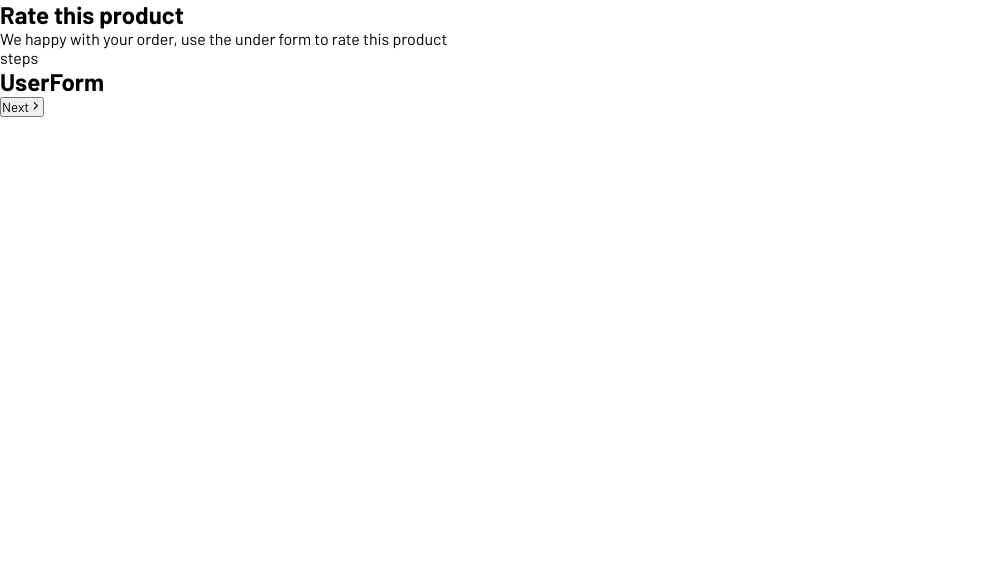
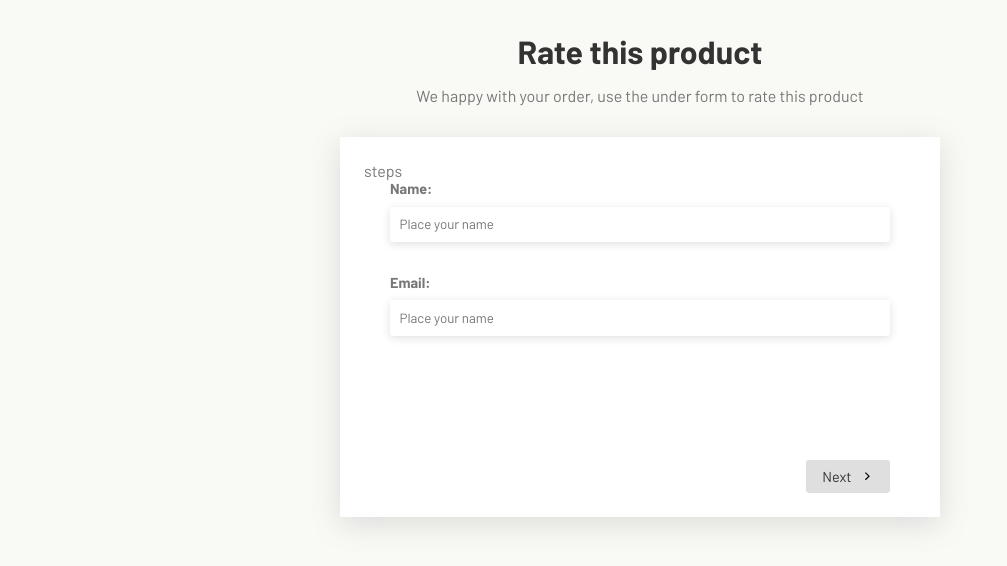
Before and after one commit to rodrigoaraujo7/multstep-form, a React (Vite) app: page / in a window 1280 px wide. Shown: the top 566 px of the page, without its empty margins (0-1007 px from the left). Built offline with nearby package versions, Linux system fonts and the light colour scheme.

Commit message:
form template & style

```diff
--- a/src/App.css
+++ b/src/App.css
@@ -1,3 +1,4 @@
+/* global styles */
 * {
   box-sizing: border-box;
 
@@ -5,4 +6,97 @@
   padding: 0;
 
   font-family: 'Barlow', sans-serif;
+  color: #333;
 }
+
+body { background-color: #f9faf5; }
+
+p { color: #777; }
+
+/* components */
+.app {
+  padding: 2rem;
+}
+
+/* header */
+.header {
+  text-align: center;
+  margin-bottom: 2rem;
+}
+
+.header > h2 {
+  font-size: 2rem;
+  margin-bottom: 1rem;
+}
+
+/* forms */
+.form-container {
+  max-width: 600px;
+
+  margin: 0 auto;
+  padding: 1.5rem;
+
+  background-color: #fff;
+  box-shadow: rgba(100, 100, 111, .2) 0 7px 29px 0;
+}
+
+.form-container > form {
+  max-width: 500px;
+  margin: 0 auto;
+}
+
+.form-container .inputs-container {
+  min-height: 280px;
+}
+
+.form-container .form-control {
+  display: flex;
+  flex-direction: column;
+  gap: .6rem;
+  margin-bottom: 2rem;
+}
+
+label {
+  font-weight: bold;
+  color: #777;
+  font-size: .9rem;
+}
+
+input,
+textarea {
+  padding: .6rem;
+  border: none;
+  border-radius: 3px;
+  box-shadow: rgba(99, 99, 99, .2) 0 2px 8px 0;
+}
+
+textarea {
+  height: 120px;
+}
+
+/* actions */
+.actions {
+  display: flex;
+  justify-content: flex-end;
+  gap: 1rem;
+}
+
+.actions button {
+  display: flex;
+  align-items: center;
+  gap: .5rem;
+
+  font-size: .9rem;
+  padding: .5rem 1rem;
+
+  border: 0;
+  border-radius: 3px;
+  background-color: #dfdfdf;
+
+  cursor: pointer;
+  transition: .3s;
+}
+
+.actions button:hover {
+  background-color: #cfcfcf;
+}
--- a/src/components/ScreensForm/UserForm.jsx
+++ b/src/components/ScreensForm/UserForm.jsx
@@ -1,5 +1,26 @@
 export const UserForm = () => {
     return (
-        <h2>UserForm</h2>
+        <div>
+            <div className="form-control">
+                <label htmlFor="name">Name:</label>
+                <input
+                    type="text"
+                    name="name"
+                    id="name"
+                    placeholder="Place your name"
+                    required
+                />
+            </div>
+            <div className="form-control">
+                <label htmlFor="email">Email:</label>
+                <input
+                    type="email"
+                    name="email"
+                    id="email"
+                    placeholder="Place your name"
+                    required
+                />
+            </div>
+        </div>
     )
 }
```
